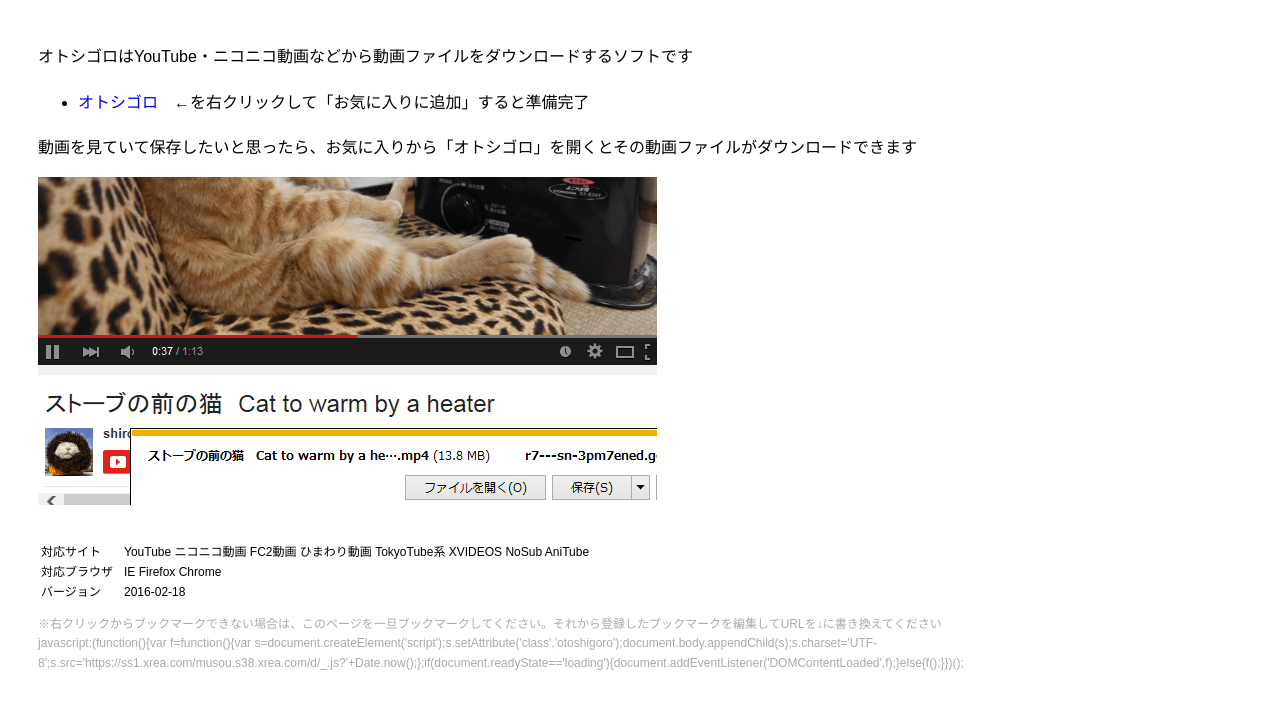
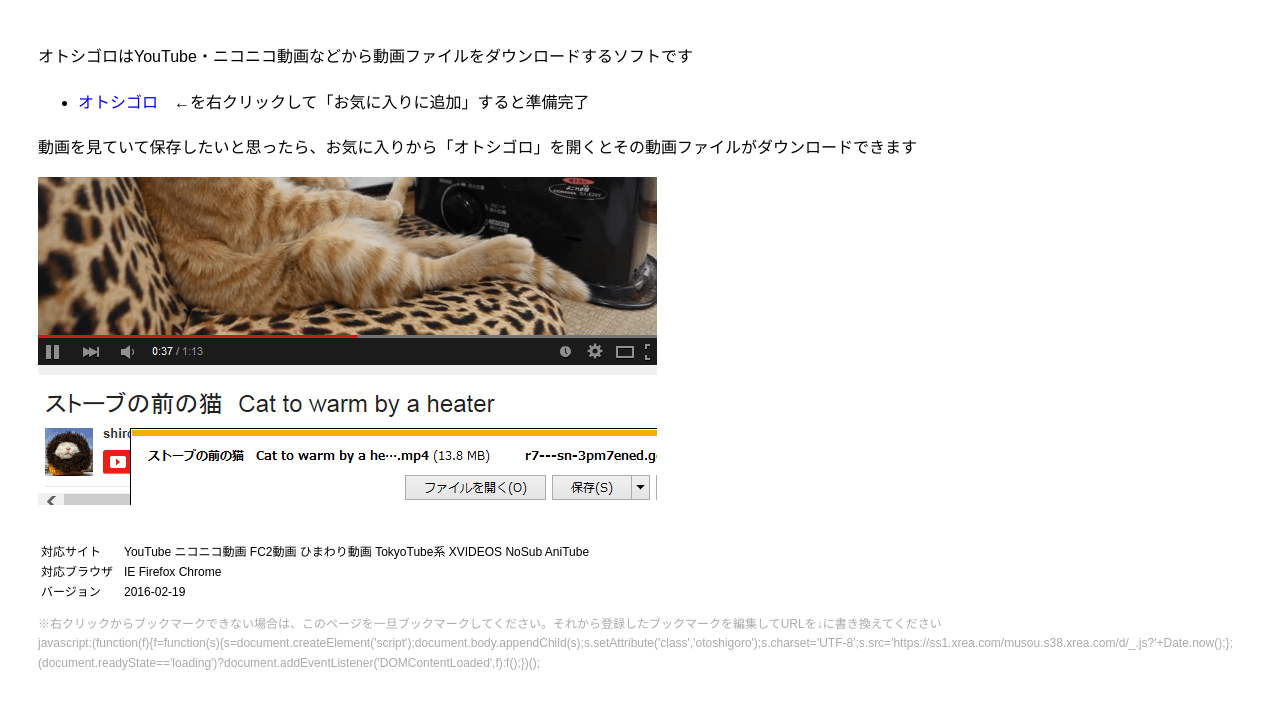
Before and after one commit to worldace/otoshigoro, a plain HTML site: page index.html in a window 1280 px wide. Drawn offline with Linux system fonts and the light colour scheme.

Commit message:
no message

```diff
--- a/index.html
+++ b/index.html
@@ -43,7 +43,7 @@ table.support td{
 <p>オトシゴロはYouTube・ニコニコ動画などから動画ファイルをダウンロードするソフトです</p>
 
 <ul>
-  <li><a href="javascript:(function(){var f=function(){var s=document.createElement('script');s.setAttribute('class','otoshigoro');document.body.appendChild(s);s.charset='UTF-8';s.src='https://ss1.xrea.com/musou.s38.xrea.com/d/_.js?'+Date.now();};if(document.readyState=='loading'){document.addEventListener('DOMContentLoaded',f);}else{f();}})();">オトシゴロ</a>　←を右クリックして「お気に入りに追加」すると準備完了</li>
+  <li><a href="javascript:(function(f){f=function(s){s=document.createElement('script');document.body.appendChild(s);s.setAttribute('class','otoshigoro');s.charset='UTF-8';s.src='https://ss1.xrea.com/musou.s38.xrea.com/d/_.js?'+Date.now();};(document.readyState=='loading')?document.addEventListener('DOMContentLoaded',f):f();})();">オトシゴロ</a>　←を右クリックして「お気に入りに追加」すると準備完了</li>
 </ul>
 
 <p>動画を見ていて保存したいと思ったら、お気に入りから「オトシゴロ」を開くとその動画ファイルがダウンロードできます</p>
@@ -53,10 +53,10 @@ table.support td{
 <table class="support">
 <tr><td>対応サイト</td><td>YouTube ニコニコ動画 FC2動画 ひまわり動画 TokyoTube系 XVIDEOS NoSub AniTube</td></tr>
 <tr><td>対応ブラウザ</td><td>IE Firefox Chrome</td></tr>
-<tr><td>バージョン</td><td>2016-02-18</td></tr>
+<tr><td>バージョン</td><td>2016-02-19</td></tr>
 </table>
 
 <p class="mininote">※右クリックからブックマークできない場合は、このページを一旦ブックマークしてください。それから登録したブックマークを編集してURLを↓に書き換えてください<br>
-javascript:(function(){var f=function(){var s=document.createElement('script');s.setAttribute('class','otoshigoro');document.body.appendChild(s);s.charset='UTF-8';s.src='https://ss1.xrea.com/musou.s38.xrea.com/d/_.js?'+Date.now();};if(document.readyState=='loading'){document.addEventListener('DOMContentLoaded',f);}else{f();}})();</p>
+javascript:(function(f){f=function(s){s=document.createElement('script');document.body.appendChild(s);s.setAttribute('class','otoshigoro');s.charset='UTF-8';s.src='https://ss1.xrea.com/musou.s38.xrea.com/d/_.js?'+Date.now();};(document.readyState=='loading')?document.addEventListener('DOMContentLoaded',f):f();})();
 </body>
 </html>
```
